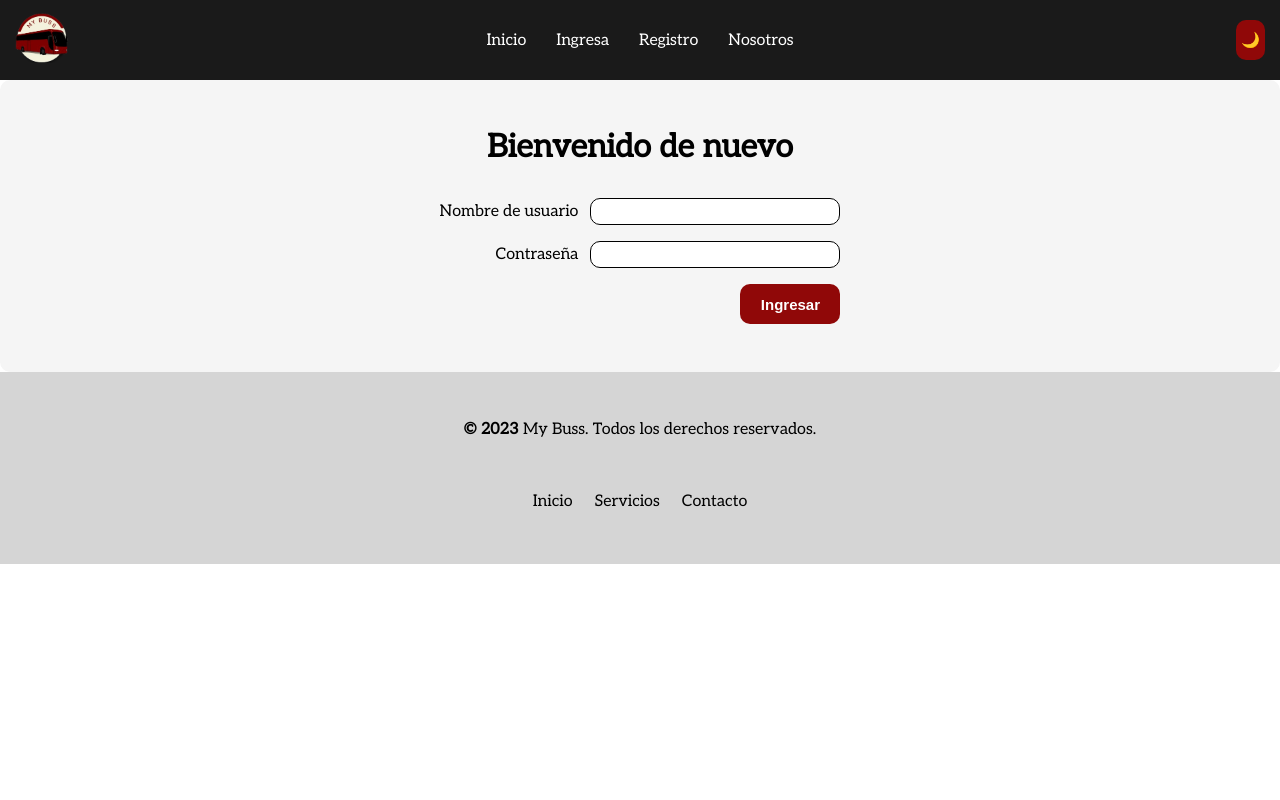
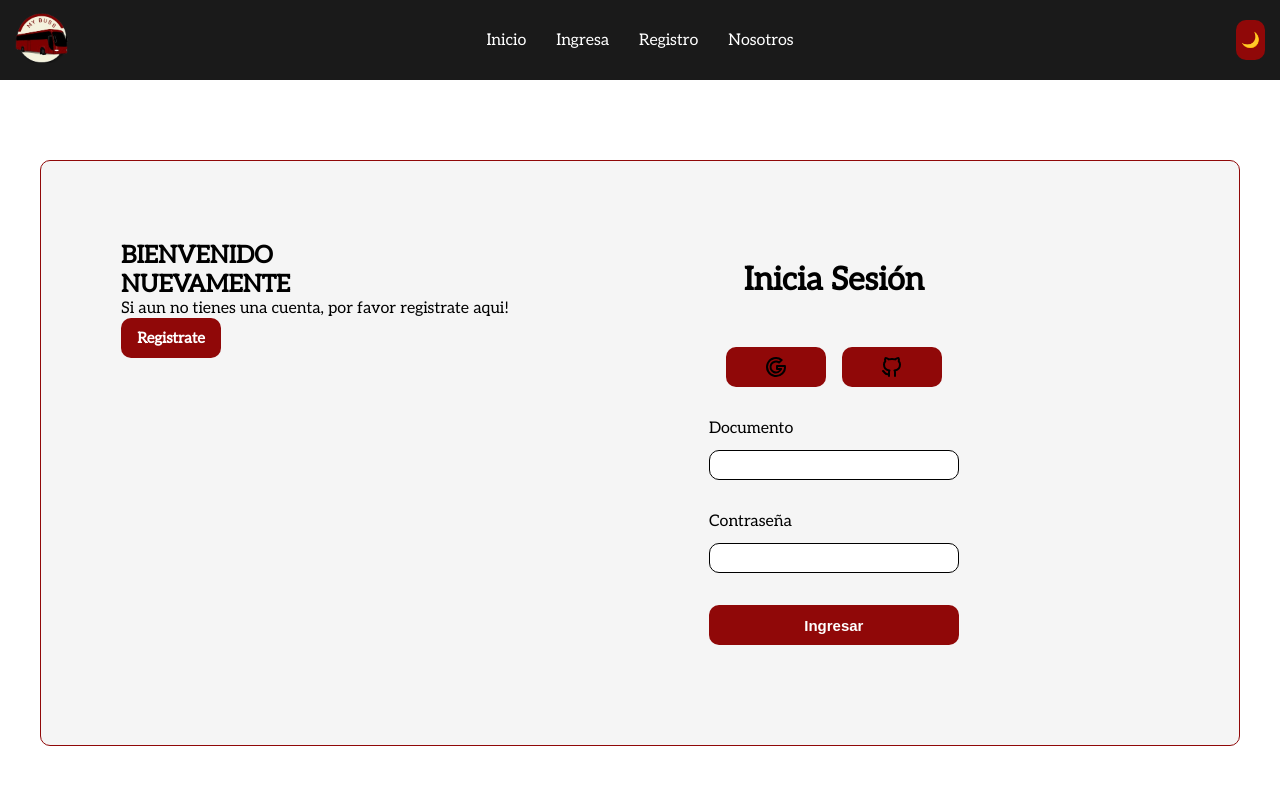
Before and after one commit to Montes01/my-buss-final, a Next.js app: page /home/login in a window 1280 px wide. Shown: the top 800 px of the page. Built offline with nearby package versions, Linux system fonts and the light colour scheme.

Commit message:
feat: added register page

```diff
--- a/src/app/globals.scss
+++ b/src/app/globals.scss
@@ -1,5 +1,6 @@
 @import "../lib/styles/button";
 @import "../lib/styles/input";
+@import "../lib/styles/carousel";
 @import "../lib/style-helpers/colors";
 
 *,
@@ -20,6 +21,7 @@ span {
 }
 
 .home-header {
+  z-index: 100;
   background-color: $dark-color;
   width: 100%;
   height: 10vh;
@@ -29,7 +31,6 @@ span {
   position: sticky;
   top: 0;
   right: 0;
-  z-index: 1;
   max-height: 120px;
   animation-name: unnappear;
   animation-timeline: scroll();
--- a/src/app/home/_home.scss
+++ b/src/app/home/_home.scss
@@ -136,86 +136,3 @@
   background-color: #aaaaaa;
   padding: 5rem 1.25rem;
 }
-
-.carousel {
-  display: grid;
-  place-items: center;
-  width: 100%;
-  padding: 5rem 0;
-  .home-slider {
-    overflow: hidden;
-    display: flex;
-    flex-direction: column;
-    align-items: center;
-    gap: 1rem;
-    .slider-message {
-      font-size: 2rem;
-      text-transform: uppercase;
-      font-weight: 900;
-      text-align: center;
-      max-width: 50ch;
-    }
-
-
-    .items {
-
-      position: relative;
-      // gap: .0rem;
-      display: flex;
-      align-items: center;
-      width: fit-content  ;
-      height: fit-content;
-      .slider-image {
-        width: 150px;
-        height: 250px;
-        animation: appear-from-left 0.5s ease-in-out;
-
-        &:first-child {
-          transform: translateX(100px);
-        }
-        &:last-child {
-          transform: translateX(-100px);
-        }
-        opacity: 0.5;
-        &.selected {
-          z-index: 1;
-          width: 350px;
-          height: 350px;
-          transform: scale(1);
-          opacity: 1;
-        }
-        img {
-          border-radius: $radius-base;
-          width: 100%;
-          object-position: center;
-          height: 100%;
-          object-fit: cover;
-        }
-
-      }
-    }
-  }
-  .slider-buttons {
-    display: flex;
-    align-items: center;
-    gap: 1rem;
-    .slider-button {
-      width: 30px;
-      height: 30px;
-      transition: background-color 0.3s ease-in-out;
-      &:hover {
-        background-color: $secondary;
-      }
-    }
-  }
-}
-
-@keyframes appear-from-left {
-  from {
-    transform: translateX(-100%);
-  }
-  to {
-    transform: translateX(0);
-  }
-
-}
--- a/src/app/home/login/_login.scss
+++ b/src/app/home/login/_login.scss
@@ -4,19 +4,28 @@
  .login-form {
    display: flex;
    flex-direction: column;
-   align-items: end;
+   align-items: center;
    justify-content: center;
-   gap: 1rem;
+   gap: 2rem;
+   padding: 20px 200px;
+ }
+
+ .login-home {
+   display: grid;
+   place-items: center;
+   width: 100%;
+   padding: 5rem 0;
  }
 
  .login-content {
-   padding: 3rem 1.5rem;
+   border: 1px solid $primary;
+   padding: 5rem 5rem;
    background-color: $base-color;
    display: flex;
    flex-direction: column;
    align-items: center;
    justify-content: center;
-   gap: 1rem;
+   gap: 2rem;
    border-radius: $radius-base;
  }
 
@@ -26,7 +35,28 @@
    font-size: 2rem;
    margin-bottom: 1rem;
  }
+.input-wrapper{
+  flex-direction: column;
+  align-items: start;
 
+}
  .form-input {
    width: 250px;
+   height: 30px;
  }
+
+ .login-button {
+  width: 100%;
+}
+
+
+.login-ways {
+  display: flex;
+  gap: 1rem;
+  width: 100%;
+  justify-content: center;
+}
+
+.form-sections {
+  display: flex;
+}
--- a/src/app/home/login/page.tsx
+++ b/src/app/home/login/page.tsx
@@ -2,31 +2,37 @@
 import Button from "@/system-design/atoms/Button"
 import Input from "@/system-design/atoms/Input"
 import "./_login.scss";
-import Footer from "../shared/Footer";
+import { IconBrandGoogle, IconBrandGithub } from "@tabler/icons-react";
+import NavButton from "@/system-design/atoms/NavButton";
 
 export default function Login() {
-  const handleSubmit = (e: React.FormEvent<HTMLFormElement>) => {
-    e.preventDefault()
-    console.log('submit')
-    const data = new FormData(e.currentTarget)
-    console.log(data.get('username'))
-    console.log(data.get('password'))
-  }
+  const handleSubmit = (e: React.FormEvent<HTMLFormElement>) => { e.preventDefault() }
   return (
-    <main>
-        <section className="login-content">
-
-          <h3 className="login-form_title">Bienvenido de nuevo</h3>
+    <main className="login-home">
+      <section className="login-content">
+        <section className="form-sections">
+          <section className="change-join-type">
+            <h2>BIENVENIDO <br /> NUEVAMENTE</h2>
+            <p>Si aun no tienes una cuenta, por favor registrate aqui!</p>
+            <NavButton className="button" to="/register" children="Registrate"/>
+          </section>
           <form
             onSubmit={handleSubmit}
             action=""
             className="login-form"
           >
-            <Input name="username" className="form-input" label="Nombre de usuario" />
+            <h3 className="login-form_title">Inicia Sesión</h3>
+            <section className="login-ways">
+              <Button className="login-google" content={<IconBrandGoogle />} />
+              <Button className="login-google" content={<IconBrandGithub />} />
+            </section>
+            <Input name="dni" className="form-input" label="Documento" />
             <Input name="password" className="form-input" label="Contraseña" type="password" />
-            <Button submit content="Ingresar" />
+            <Button submit content="Ingresar" className=" login-button" />
           </form>
+
         </section>
+      </section>
     </main>
   )
 }
--- a/src/app/home/page.tsx
+++ b/src/app/home/page.tsx
@@ -1,4 +1,3 @@
-"use client"
 import { PRINCIPAL_MESSAGE, PROJECT_NAME, SLIDER_MESSAGES, Services } from "@/lib/constants/constants";
 import ServiceCard from "@/system-design/molecules/ServiceCard";
 import Button from "@/system-design/atoms/Button";
--- /dev/null
+++ b/src/lib/styles/_carousel.scss
@@ -0,0 +1,82 @@
+.carousel {
+    display: grid;
+    place-items: center;
+    width: 100%;
+    padding: 5rem 0;
+    .home-slider {
+      overflow: hidden;
+      display: flex;
+      flex-direction: column;
+      align-items: center;
+      gap: 1rem;
+      .slider-message {
+        font-size: 2rem;
+        text-transform: uppercase;
+        font-weight: 900;
+        text-align: center;
+        max-width: 50ch;
+      }
+
+
+      .items {
+
+        position: relative;
+        // gap: .0rem;
+        display: flex;
+        align-items: center;
+        width: fit-content  ;
+        height: fit-content;
+        .slider-image {
+          width: 150px;
+          height: 250px;
+          animation: appear-from-left 0.5s ease-in-out;
+
+          &:first-child {
+            transform: translateX(100px);
+          }
+          &:last-child {
+            transform: translateX(-100px);
+          }
+          opacity: 0.5;
+          &.selected {
+            z-index: 1;
+            width: 350px;
+            height: 350px;
+            transform: scale(1);
+            opacity: 1;
+          }
+          img {
+            border-radius: $radius-base;
+            width: 100%;
+            object-position: center;
+            height: 100%;
+            object-fit: cover;
+          }
+
+        }
+      }
+    }
+    .slider-buttons {
+      display: flex;
+      align-items: center;
+      gap: 1rem;
+      .slider-button {
+        width: 30px;
+        height: 30px;
+        transition: background-color 0.3s ease-in-out;
+        &:hover {
+          background-color: $secondary;
+        }
+      }
+    }
+  }
+
+  @keyframes appear-from-left {
+    from {
+      transform: translateX(-100%);
+    }
+    to {
+      transform: translateX(0);
+    }
+
+  }
--- a/src/system-design/atoms/Button.tsx
+++ b/src/system-design/atoms/Button.tsx
@@ -1,17 +1,17 @@
 'use client'
 interface Props {
-  content: string
+  content: React.ReactNode
   disabled?: boolean
   className?: string
   submit?: boolean
   action?: () => void
 }
 
-export default function Button({ content, disabled, className, submit, action }: Props) {
+export default function Button({ content: children, disabled, className, submit, action }: Props) {
 
   return (
     <button onClick={action} type={submit ? "submit" : "button"} className={"button " + className} disabled={disabled}>
-      {content}
+      {children}
     </button>
   )
 }
--- a/src/system-design/organisms/Carousel.tsx
+++ b/src/system-design/organisms/Carousel.tsx
@@ -1,3 +1,4 @@
+'use client'
 import { SLIDER_MESSAGES } from "@/lib/constants/constants";
 import { useState, useEffect } from "react";
 import Button from "../atoms/Button";
```
Also changed, not shown: src/app/home/register/_register.scss (+2 -9 lines).
